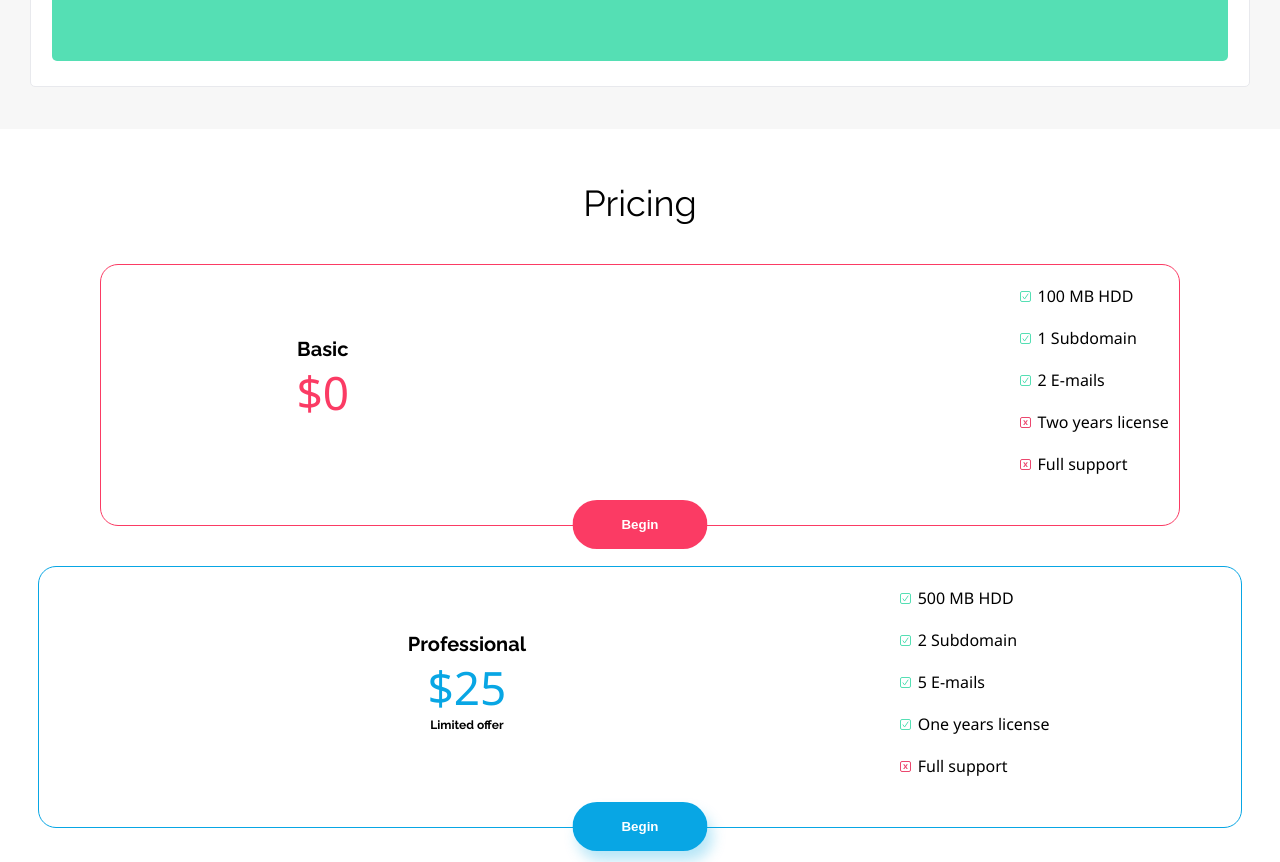
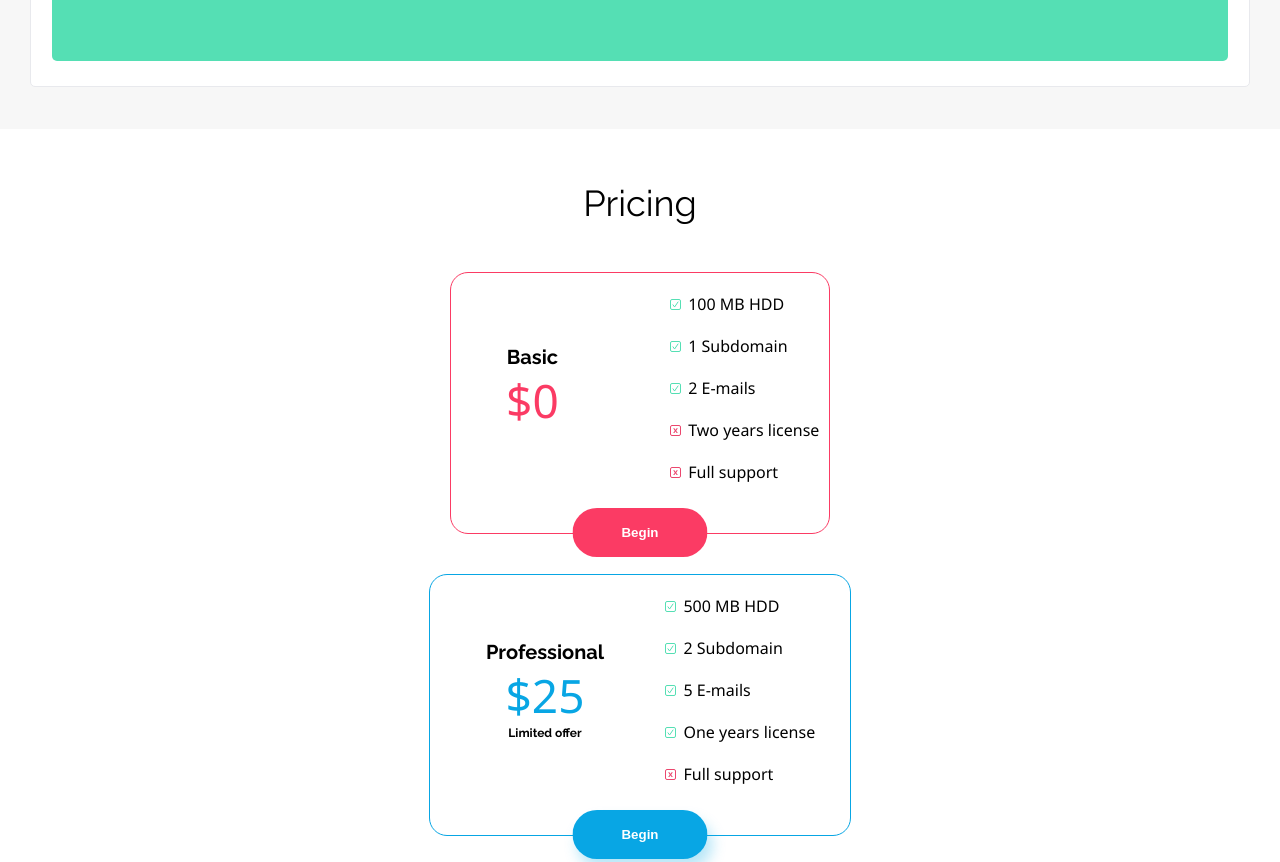
Before and after one commit to TKadyear/oxygen-shop, a website: page src/index.html in a window 1280 px wide. Shown: the part 2960-3822 px from the top of the page. Drawn offline with Linux system fonts and the light colour scheme.

Commit message:
Added a container to the section pricing and a max width
Because It's better if the view of mobile works in all devices

```diff
--- a/src/css/style.css
+++ b/src/css/style.css
@@ -120,19 +120,24 @@ h1{
   padding: 15px;
   border-radius:0 0 5px 5px;
 }
+.pricing h4 {
+  margin-top: 0;
+  font-size: 36px;
+  font-weight: 400;
+  text-align: center;
+}
 .pricing{
-  padding: 53px 18px;
+  padding: 53px 18px
+}
+.pricing__container{
+  margin:0 auto;
+  max-width: 422px;
   display: flex;
   flex-direction: column;
   align-items: center;
   gap:2.5rem;
 }
-.pricing h4 {
-  margin: 0;
-  font-size: 36px;
-  font-weight: 400;
-}
-.pricing > div{
+.pricing__container > div{
   position: relative;
   padding: 20px 10px 50px;
   border: 1.5px solid black;
@@ -331,6 +336,10 @@ footer{
   gap:1rem;
 }
 @media only screen and (min-width: 768px) {
+  .pricing__container{
+    /* flex-direction: row; */
+    /* flex-wrap: wrap; */
+  }
   .mail-phone{
     flex-direction: row;
   }
--- a/src/index.html
+++ b/src/index.html
@@ -75,6 +75,7 @@
     </section>
     <section class="pricing">
       <h4>Pricing</h4>
+      <div class="pricing__container">
         <div class="basic">
           <p>
             Basic
@@ -117,6 +118,7 @@
             <li>Full support</li>
           </ul>
           <button class="btn-special">Begin</button>
+        </div>
       </div>
     </section>
     <section class="section-contact">
```
Lines whose indentation alone changed are shown as unchanged.
